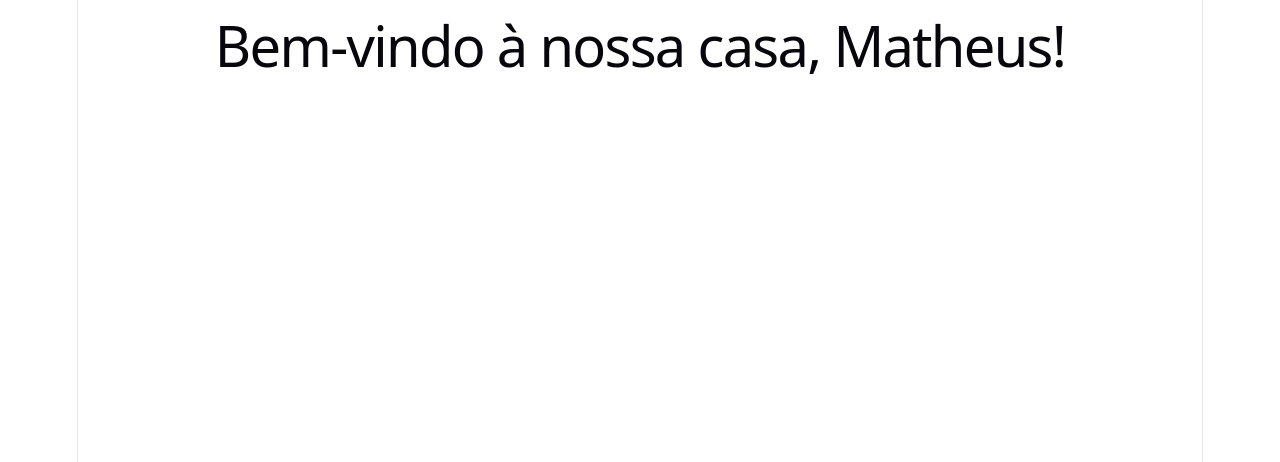
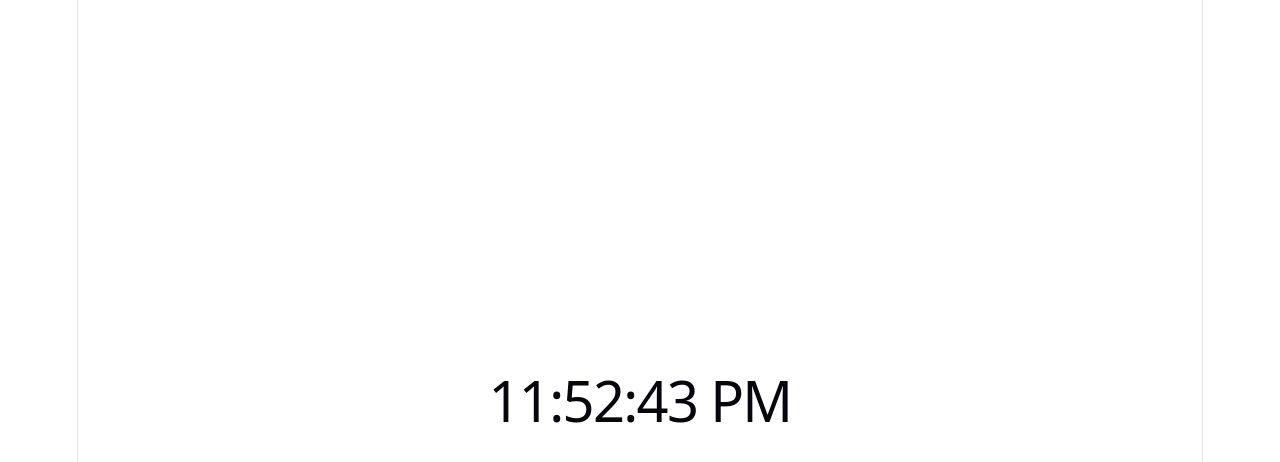
Before and after one commit to devstoks/projeto-react-step, a React (Vite) app: page / in a window 1280 px wide. Shown: the top 462 px of the page. Built offline with nearby package versions, Linux system fonts and the light colour scheme.

Commit message:
salva alterações

```diff
--- a/src/App.jsx
+++ b/src/App.jsx
@@ -1,10 +1,12 @@
 import { BrowserRouter, Routes, Route } from 'react-router-dom';
 
-import BoasVindas from './components/Aula01/Casa/BoasVindas';
+import RelogioDigital from './components/Aula02/Casa/RelogioDigital';
 
 const App = () => {
   return (
-    <BoasVindas nome="Matheus"></BoasVindas>
+    <div>
+      <RelogioDigital></RelogioDigital>
+    </div>
   );
 };
 
--- /dev/null
+++ b/src/components/Aula02/Casa/RelogioDigital.jsx
@@ -0,0 +1,23 @@
+import {useState, useEffect} from 'react';
+
+// Componente RelogioDigital
+const RelogioDigital = () =>{
+   const [horario, setHorario] = useState(new Date()); // Estado para armazenar o horário atual
+
+   // useEffect para atualizar o horário a cada segundo
+   useEffect(() => {
+       const interval = setInterval(() => { // Atualiza o estado do horário a cada segundo
+           setHorario(new Date()); // Atualiza o estado do horário com a hora atual
+       }, 1000); // Intervalo de 1000ms (1 segundo)
+
+       return () => clearInterval(interval); // Limpa o intervalo quando o componente é desmontado
+   }, []);
+
+    return (
+        <div style={{ display: 'flex', justifyContent: 'center', alignItems: 'center', height: '100vh' }}>
+            <h1>{horario.toLocaleTimeString()}</h1>
+        </div>
+    );
+};
+
+export default RelogioDigital;
```
